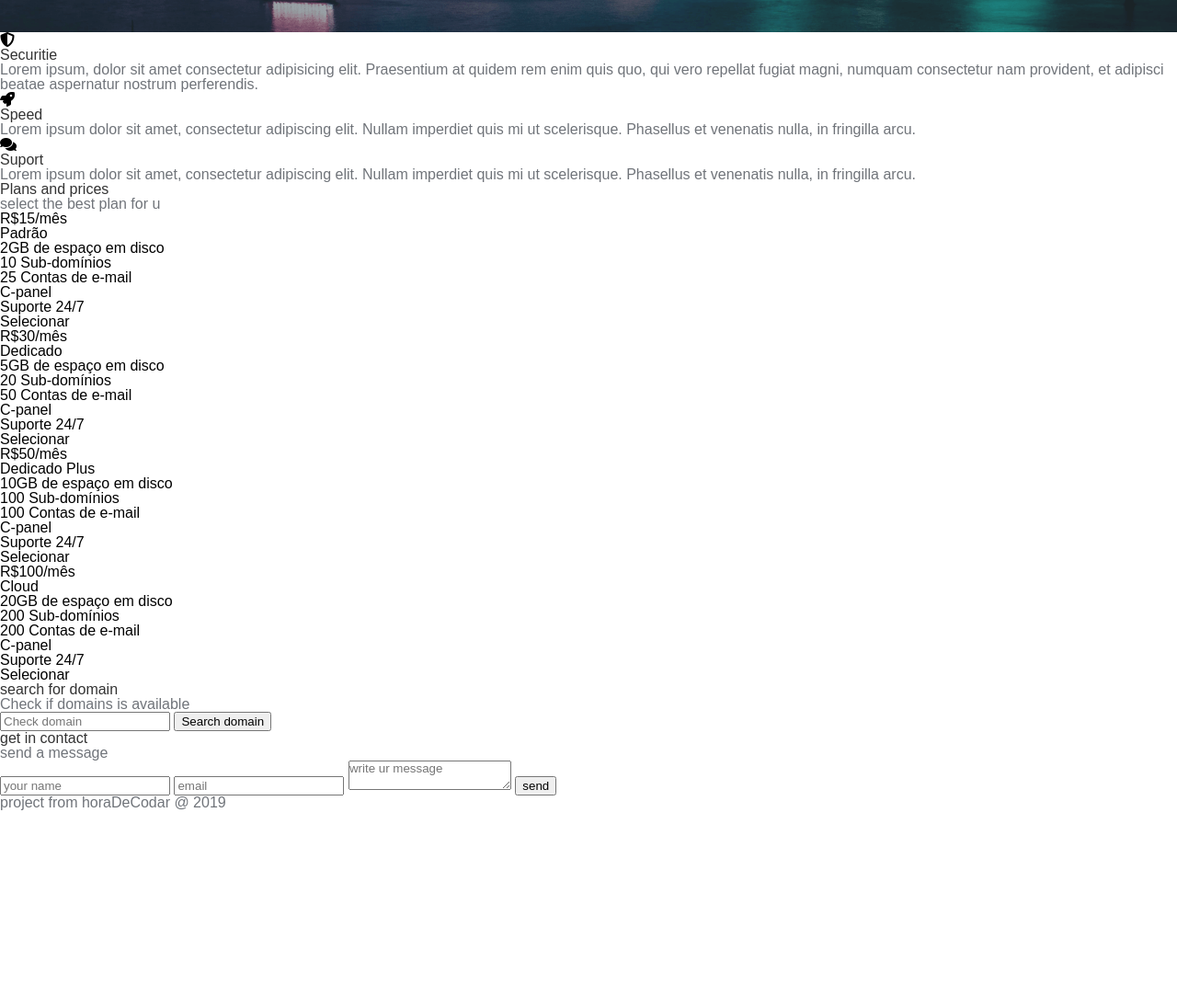
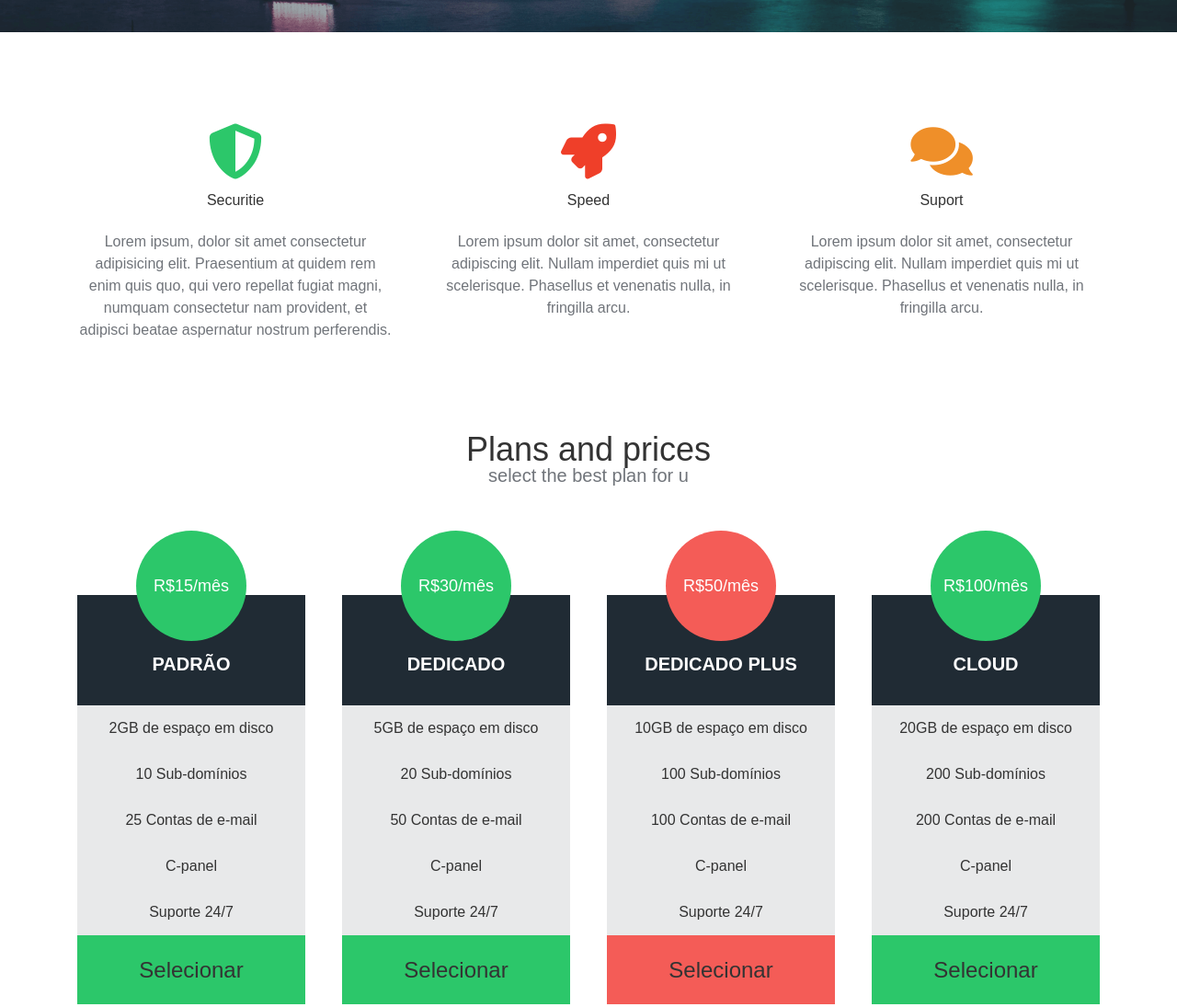
Before and after one commit to kinishii1/flexbox-hdc-host, a plain HTML site: page index.html in a window 1280 px wide. Shown: the part 451-1546 px from the top of the page at 92% size. Before the commit the page ends 1332 px from the top, so only its background shows below. Drawn offline with Linux system fonts and the light colour scheme.

Commit message:
finishing project

```diff
--- a/css/style.css
+++ b/css/style.css
@@ -93,3 +93,233 @@ nav {
 .main-banner p {
   font-size: 32px;
 }
+
+/* specialties */
+
+.specialties-container{
+  padding: 5em 0;
+}
+
+.specialties-container ul {
+  display: flex;
+  width: 90%;
+  position: relative;
+  margin: 0 auto;
+  padding-left: 0;
+}
+
+.specialties-container ul li {
+  flex: 1 1 200px;
+  list-style: none;
+  text-align: center;
+  padding: 20px;
+}
+
+.fas {
+  font-size: 60px;
+  margin-bottom: 15px;
+}
+
+.fa-shield-alt {
+  color: #2cc76a;
+}
+
+.fa-rocket {
+  color: #ef3f29;
+}
+
+.fa-comments {
+  color: #ef8f29;
+}
+
+.specialties-container ul li h3 {
+  margin-bottom: 25px;
+  color: #333;
+}
+
+.specialties-container ul li p {
+  line-height: 24px;
+  color: #70747a;
+}
+
+/* prices */
+
+.pricing-container {
+  padding-bottom: 5em;
+  text-align: center;
+}
+
+.pricing-container h1 {
+  font-size: 36px;
+  margin-top: 0;
+}
+
+.pricing-container p {
+  font-size: 20px;
+}
+
+.plans-container {
+	display: flex;
+	justify-content: space-between;
+	margin-top: 50px;
+	width: 90%;
+	position: relative;
+	margin-left: auto;
+	margin-right: auto;
+}
+
+.plan {
+	flex: 1 1 200px;
+	max-width: 275px;
+	margin-left: 20px;
+	margin-right: 20px;
+}
+
+.plan ul {
+  padding: 0;
+}
+
+.plan li {
+  list-style: none;
+  height: 50px;
+  line-height: 50px;
+  background-color: #e8e9ea;
+  color: #333
+}
+
+.plan .price {
+  width: 120px;
+  height: 120px;
+  border-radius: 50%;
+  background-color: #2cc76a;
+  color: #fff;
+  text-align: center;
+  line-height: 120px;
+  font-size: 18px;
+  position: relative;
+  margin-left: auto;
+	margin-right: auto;
+  margin-bottom: -50px;
+}
+
+.plan .plan-name {
+  text-transform: uppercase;
+  font-size: 20px;
+  font-weight: bold;
+  color: #fff;
+  background-color: #202b34;
+  padding-top: 50px;
+  padding-bottom: 20px;
+}
+
+.plan .plan-btn {
+  background-color: #2cc76a;
+  columns: #fff;
+  font-size: 24px;
+  height: 75px;
+  line-height: 75px;
+  cursor: pointer;
+}
+
+.plan .recommended {
+  background-color: #f45c57;
+}
+
+/* search domain */
+
+.searchdomain-container {
+  background-color: #34454e;
+  text-align: center;
+  padding: 5em 0;
+}
+
+.searchdomain-container h2 {
+  color: #fff;
+  font-size: 42px;
+  margin-top: 0;
+  margin-bottom: 15px;
+}
+
+.searchdomain-container p {
+  color: #d5d5d5;
+  font-size: 24px;
+  margin-bottom: 25px;
+}
+
+.searchdomain-container input {
+  display: block;
+  position: relat;
+  margin-left: auto;
+  margin-right: auto;
+  border: none;
+  border-radius: 5px;
+}
+
+.searchdomain-container input[type=text] {
+  margin-bottom: 25px;
+  width: 60%;
+  padding: 20px;
+  font-size: 20px;
+}
+
+.searchdomain-container input[type=submit] {
+  background-color: #2cc76a;
+  padding: 15px 30px;
+  columns: #fff;
+  font-size: 24px;
+}
+
+/* contact */
+
+.contact-container {
+  text-align: center;
+  padding-top: 5em;
+  padding-bottom: 2em;
+}
+
+.contact-container h2 {
+  font-size: 36px;
+}
+
+.contact-container p {
+  font-size: 20px;
+  margin-bottom: 40px;
+}
+
+.contact-container input, .contact-container textarea {
+  width: 200px;
+  padding: 10px 20px;
+  font-size: 16px;
+  border-radius: 5px;
+  border: 1px solid #ccc;
+  margin-left: 10px;
+  margin-right: 10px;
+  margin-bottom: 20px;
+}
+
+.contact-container textarea {
+  display: block;
+  position: relative;
+  margin-left: auto;
+  margin-right: auto;
+  width: 468px;
+  height: 150px
+}
+
+.contact-container input[type=submit]{
+  display: block;
+  position: relative;
+  margin-left: auto;
+  margin-right: auto;
+  background-color: #2cc76a;
+  color: #fff;
+}
+
+
+/* footer */
+
+footer {
+  text-align: center;
+  font-weight: bold;
+  margin-bottom: 50px;
+}
--- a/index.html
+++ b/index.html
@@ -100,7 +100,7 @@
 					</div>
         </div>
       </section>
-      <section class="serachdomain-container">
+      <section class="searchdomain-container">
         <h2>search for domain</h2>
         <p>Check if domains is available</p>
         <form>
```
